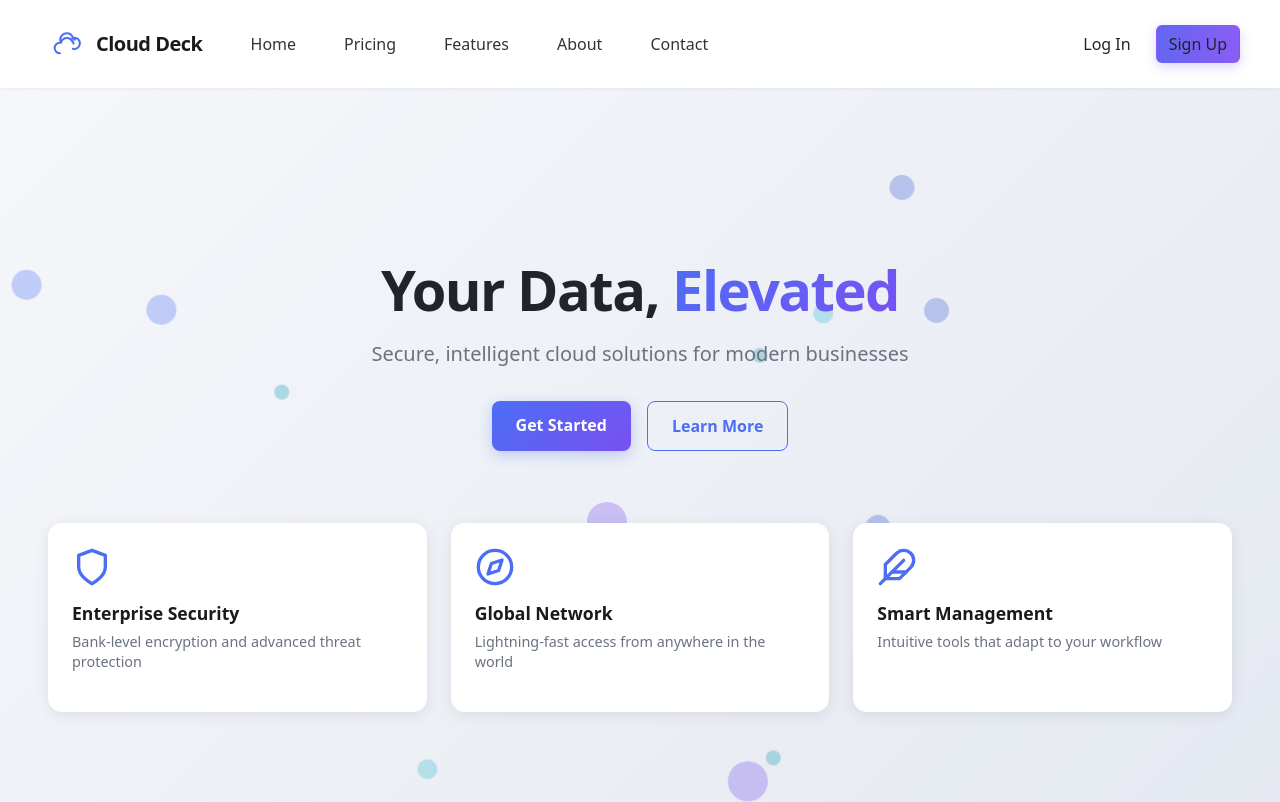
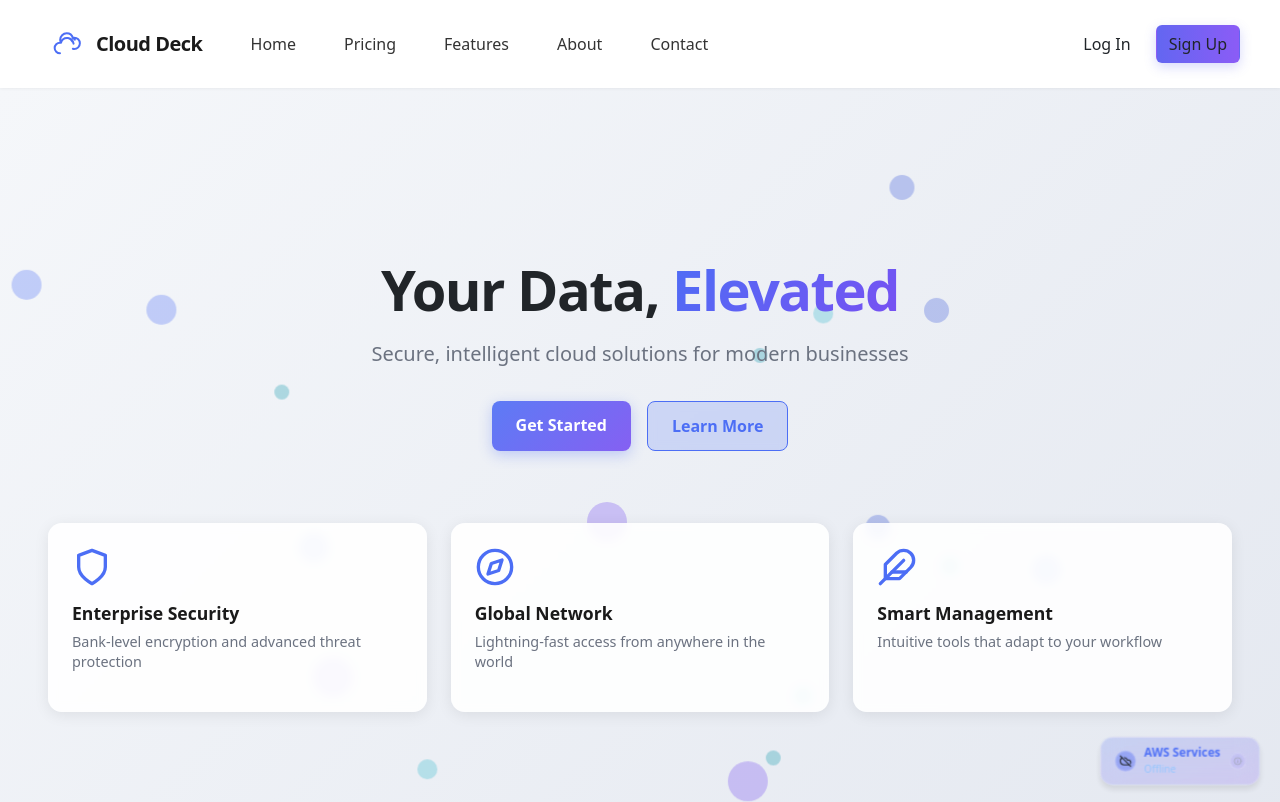
Before and after one commit to Shubham-Singh-01/Cloud_Deck, a React (Create React App) app in the folder frontend/: page / in a window 1280 px wide. Shown: the top 802 px of the page. Built offline with nearby package versions, Linux system fonts and the light colour scheme; no server answers.

Commit message:
UI Update 1.7.3

```diff
--- a/frontend/src/Pages/Home.js
+++ b/frontend/src/Pages/Home.js
@@ -1,6 +1,54 @@
 import React, { useEffect, useState } from "react";
-// import { Link } from "react-router-dom";
+import { CloudOff, Info } from 'lucide-react';
 import "../Styles/Home.css";
+
+const AWSStatusIndicator = ({ isOnline = false }) => {
+  const [showTooltip, setShowTooltip] = useState(false);
+
+  return (
+    <div className="aws-status-container">
+      <div
+        className={`aws-status-indicator ${isOnline ? 'aws-online' : 'aws-offline'}`}
+        onMouseEnter={() => setShowTooltip(true)}
+        onMouseLeave={() => setShowTooltip(false)}
+        onClick={() => setShowTooltip(!showTooltip)}
+      >
+        <div className={`aws-status-icon ${isOnline ? 'aws-icon-online' : 'aws-icon-offline'}`}>
+          <CloudOff className="aws-icon" />
+        </div>
+
+        <div className="aws-status-text">
+          <span className="aws-status-title">AWS Services</span>
+          <span className={`aws-status-state ${isOnline ? 'text-emerald-300' : 'text-blue-300'}`}>
+            {isOnline ? 'Online' : 'Offline'}
+          </span>
+        </div>
+
+        <div className="aws-info-icon">
+          <Info className="aws-info-symbol" />
+        </div>
+
+        {isOnline && (
+          <div className="aws-pulse-container">
+            <div className="aws-pulse-ping"></div>
+            <div className="aws-pulse-dot"></div>
+          </div>
+        )}
+      </div>
+
+      {showTooltip && (
+        <div className="aws-tooltip-container">
+          <div className="aws-tooltip-content">
+            <div className="aws-tooltip-text">
+              💰 AWS services cost a dime, that's why they being turned off :)
+            </div>
+            <div className="aws-tooltip-arrow"></div>
+          </div>
+        </div>
+      )}
+    </div>
+  );
+};
 
 const Home = () => {
   const [loaded, setLoaded] = useState(false);
@@ -11,9 +59,7 @@ const Home = () => {
 
   return (
     <div className="page-container">
-      {/* Hero Section */}
       <div className="hero-container">
-        {/* Moved particle container outside of logo area */}
         <div className="particle-container">
           {[...Array(20)].map((_, index) => (
             <div
@@ -108,7 +154,6 @@ const Home = () => {
         </div>
       </div>
 
-      {/* New Middle Section */}
       <div className="company-section">
         <div className="section-header">
           <h2>
@@ -172,7 +217,6 @@ const Home = () => {
         <div className="partners-section">
           <h3>Trusted By Industry Leaders</h3>
           <div className="partner-logos">
-            {/* Placeholder for partner logos */}
             {[...Array(6)].map((_, index) => (
               <div key={index} className="partner-logo"></div>
             ))}
@@ -180,7 +224,6 @@ const Home = () => {
         </div>
       </div>
 
-      {/* New Footer Section */}
       <footer className="footer">
         <div className="footer-content">
           <div className="footer-brand">
@@ -245,7 +288,7 @@ const Home = () => {
                   strokeLinecap="round"
                   strokeLinejoin="round"
                 >
-                  <path d="M16 8a6 6 0 0 1 6 6v7h-4v-7a2 2 0 0 0-2-2 2 2 0 0 0-2 2v7h-4v-7a6 6 0 0 1 6-6z"></path>
+                  <path d="M16 8a6 6 0 0 1 6 6v7h-4v-7a2 2 0 0 0-2-2 2 2 0 0 0-2 2v7h-4 Assyriav-7a6 6 0 0 1 6-6z"></path>
                   <rect x="2" y="9" width="4" height="12"></rect>
                   <circle cx="4" cy="4" r="2"></circle>
                 </svg>
@@ -329,7 +372,7 @@ const Home = () => {
         </div>
 
         <div className="footer-bottom">
-          <p>&copy; 2025 Cloud Deck, Inc. All rights reserved.</p>
+          <p>© 2025 Cloud Deck, Inc. All rights reserved.</p>
           <div className="legal-links">
             <a href="/privacypolicy">Privacy Policy</a>
             <a href="/termsofservice">Terms of Service</a>
@@ -337,6 +380,8 @@ const Home = () => {
           </div>
         </div>
       </footer>
+
+      <AWSStatusIndicator isOnline={false} />
     </div>
   );
 };
--- a/frontend/src/Styles/Home.css
+++ b/frontend/src/Styles/Home.css
@@ -157,31 +157,33 @@ a {
   border-radius: 8px;
   font-weight: 600;
   font-size: 1rem;
-  transition: all 0.3s ease;
+  transition: all 0.3s ease, transform 0.2s ease-in-out;
   cursor: pointer;
   text-decoration: none;
+  backdrop-filter: blur(4px);
 }
 
 .btn-primary {
-  background: linear-gradient(135deg, #4c6ef5, #7950f2);
+  background: linear-gradient(135deg, rgba(76, 110, 245, 0.9), rgba(121, 80, 242, 0.9));
   color: white;
   border: none;
   box-shadow: 0 4px 14px rgba(76, 110, 245, 0.3);
 }
 
 .btn-primary:hover {
-  transform: translateY(-2px);
+  transform: translateY(-2px) scale(1.05);
   box-shadow: 0 6px 20px rgba(76, 110, 245, 0.4);
 }
 
 .btn-secondary {
-  background: transparent;
+  background: rgba(76, 110, 245, 0.2);
   color: #4c6ef5;
   border: 1px solid #4c6ef5;
 }
 
 .btn-secondary:hover {
-  background-color: rgba(76, 110, 245, 0.1);
+  background: rgba(76, 110, 245, 0.3);
+  transform: scale(1.05);
 }
 
 .feature-cards {
@@ -193,7 +195,7 @@ a {
 }
 
 div.feature-card {
-  background-color: white;
+  background-color: rgba(255, 255, 255, 0.9);
   border-radius: 14px;
   padding: 1.5rem;
   box-shadow: 0 3px 15px rgba(0, 0, 0, 0.08);
@@ -201,6 +203,7 @@ div.feature-card {
   display: flex;
   flex-direction: column;
   align-items: flex-start;
+  backdrop-filter: blur(4px);
 }
 
 .feature-card:hover {
@@ -234,7 +237,6 @@ div.feature-card {
   text-align: center;
   margin-top: -12px;
 }
-
 
 /* Middle company section */
 .company-section {
@@ -295,10 +297,11 @@ div.feature-card {
 }
 
 .testimonial {
-  background-color: #f8fafc;
+  background-color: rgba(248, 250, 252, 0.9);
   border-radius: 12px;
   padding: 2.5rem;
   position: relative;
+  backdrop-filter: blur(4px);
 }
 
 .quote-mark {
@@ -492,6 +495,201 @@ div.feature-card {
   color: white;
 }
 
+/* AWS Status Indicator */
+.aws-status-container {
+  position: fixed;
+  bottom: 1rem;
+  right: 1.5rem;
+  z-index: 50;
+  transform: scale(1.05); /* 5% size increase for normal view */
+}
+
+.aws-status-indicator {
+  position: relative;
+  display: flex;
+  align-items: center;
+  gap: 0.5rem;
+  padding: 0.4rem 0.8rem;
+  border-radius: 0.75rem;
+  backdrop-filter: blur(10px);
+  border: 1px solid rgba(255, 255, 255, 0.2);
+  box-shadow: 0 4px 6px rgba(0, 0, 0, 0.1);
+  transform: scale(1);
+  transition: transform 0.2s ease-in-out, box-shadow 0.3s ease, border 0.3s ease;
+}
+
+.aws-status-indicator:hover,
+.aws-status-indicator:active {
+  transform: scale(1.15); /* Increased from 1.1 to 1.15 for 5% more zoom */
+  box-shadow: 0 6px 12px rgba(0, 0, 0, 0.2);
+  border: 1px solid rgba(255, 255, 255, 0.3);
+}
+
+.aws-online {
+  background: linear-gradient(to bottom right, rgba(16, 185, 129, 0.2), rgba(22, 163, 74, 0.2));
+}
+
+.aws-online:hover,
+.aws-online:active {
+  background: linear-gradient(to bottom right, rgba(16, 185, 129, 0.3), rgba(22, 163, 74, 0.3));
+}
+
+.aws-offline {
+  background: linear-gradient(to bottom right, rgba(76, 110, 245, 0.2), rgba(121, 80, 242, 0.2));
+}
+
+.aws-offline:hover,
+.aws-offline:active {
+  background: linear-gradient(to bottom right, rgba(76, 110, 245, 0.3), rgba(121, 80, 242, 0.3));
+}
+
+.aws-status-icon {
+  display: flex;
+  align-items: center;
+  justify-content: center;
+  width: 1.25rem;
+  height: 1.25rem;
+  border-radius: 50%;
+  backdrop-filter: blur(4px);
+  border: 1px solid rgba(255, 255, 255, 0.2);
+}
+
+.aws-icon-online {
+  background: rgba(16, 185, 129, 0.3);
+}
+
+.aws-icon-offline {
+  background: rgba(76, 110, 245, 0.3);
+}
+
+.aws-icon {
+  width: 0.75rem;
+  height: 0.75rem;
+}
+
+.aws-status-text {
+  display: flex;
+  flex-direction: column;
+}
+
+.aws-status-title {
+  font-size: 0.7rem;
+  font-weight: 600;
+  color: #4c6ef5; /* Changed to button blue color */
+}
+
+.aws-status-state {
+  font-size: 0.6rem;
+  font-weight: 500;
+}
+
+.text-blue-300 {
+  color: #93c5fd;
+}
+
+.aws-info-icon {
+  display: flex;
+  align-items: center;
+  justify-content: center;
+  width: 1rem;
+  height: 1rem;
+  border-radius: 50%;
+  background: rgba(255, 255, 255, 0.1);
+  backdrop-filter: blur(4px);
+  border: 1px solid rgba(255, 255, 255, 0.2);
+}
+
+.aws-info-symbol {
+  width: 0.5rem;
+  height: 0.5rem;
+  color: #9ca3af;
+}
+
+.aws-pulse-container {
+  position: absolute;
+  top: -0.15rem;
+  right: -0.15rem;
+  width: 0.4rem;
+  height: 0.4rem;
+}
+
+.aws-pulse-ping {
+  position: absolute;
+  inset: 0;
+  background: #34d399;
+  border-radius: 50%;
+  animation: ping 1.5s cubic-bezier(0, 0, 0.2, 1) infinite;
+  opacity: 0.75;
+}
+
+.aws-pulse-dot {
+  position: absolute;
+  inset: 0;
+  background: #10b981;
+  border-radius: 50%;
+}
+
+@keyframes ping {
+  0% {
+    transform: scale(1);
+    opacity: 0.75;
+  }
+  75%, 100% {
+    transform: scale(2);
+    opacity: 0;
+  }
+}
+
+.aws-tooltip-container {
+  position: absolute;
+  bottom: calc(100% + 0.6rem); /* Fixed position above indicator */
+  right: -0.7rem;
+  z-index: 50;
+}
+
+.aws-tooltip-content {
+  position: relative;
+}
+
+.aws-tooltip-text {
+  padding: 0.4rem 0.6rem;
+  border-radius: 0.5rem;
+  backdrop-filter: blur(10px);
+  background: #1a1a2e;
+  border: 1px solid rgba(255, 255, 255, 0.2);
+  box-shadow: 0 4px 8px rgba(0, 0, 0, 0.3);
+  color: #e5e7eb;
+  font-size: 0.7rem;
+  font-weight: 500;
+  white-space: nowrap;
+  animation: fadeInZoom 0.2s ease-in-out;
+}
+
+@keyframes fadeInZoom {
+  0% {
+    opacity: 0;
+    transform: scale(0.95);
+  }
+  100% {
+    opacity: 1;
+    transform: scale(1);
+  }
+}
+
+.aws-tooltip-arrow {
+  position: absolute;
+  top: 100%;
+  left: 77%;
+  transform: translateX(-50%);
+  width: 0.3rem;
+  height: 0.3rem;
+  background: #1a1a2e;
+  border-right: 1px solid rgba(255, 255, 255, 0.2);
+  border-bottom: 1px solid rgba(255, 255, 255, 0.2);
+  transform: rotate(45deg);
+  backdrop-filter: blur(10px);
+}
+
 /* Responsive adjustments */
 @media (max-width: 768px) {
   .hero-title {
@@ -532,4 +730,66 @@ div.feature-card {
   .legal-links {
     justify-content: center;
   }
+
+  .aws-status-container {
+    left: 50%;
+    right: auto;
+    bottom: 2rem;
+    transform: translateX(-50%) scale(1.10); /* 10% size increase for mobile */
+  }
+
+  .aws-tooltip-container {
+    position: fixed;
+    top: -50%;
+    left: 50%;
+    transform: translate(-50%, -50%);
+    bottom: auto;
+    right: auto;
+  }
+
+  .aws-tooltip-arrow {
+  position: absolute;
+  top: 100%;
+  left: 50%;
+  transform: translateX(-50%);
+  width: 0.3rem;
+  height: 0.3rem;
+  background: #1a1a2e;
+  border-right: 1px solid rgba(255, 255, 255, 0.2);
+  border-bottom: 1px solid rgba(255, 255, 255, 0.2);
+  transform: rotate(45deg);
+  backdrop-filter: blur(10px);
 }
+}
+
+@media (max-width: 480px) {
+  .aws-status-container {
+    left: 50%;
+    right: auto;
+    bottom: 2rem;
+    transform: translateX(-50%) scale(1.10); /* 10% size increase for mobile */
+  }
+
+  .aws-tooltip-container {
+    position: fixed;
+    top: -50%;
+    left: 50%;
+    transform: translate(-50%, -50%);
+    bottom: auto;
+    right: auto;
+  }
+
+  .aws-tooltip-arrow {
+  position: absolute;
+  top: 100%;
+  left: 50%;
+  transform: translateX(-50%);
+  width: 0.3rem;
+  height: 0.3rem;
+  background: #1a1a2e;
+  border-right: 1px solid rgba(255, 255, 255, 0.2);
+  border-bottom: 1px solid rgba(255, 255, 255, 0.2);
+  transform: rotate(45deg);
+  backdrop-filter: blur(10px);
+}
+}
```
